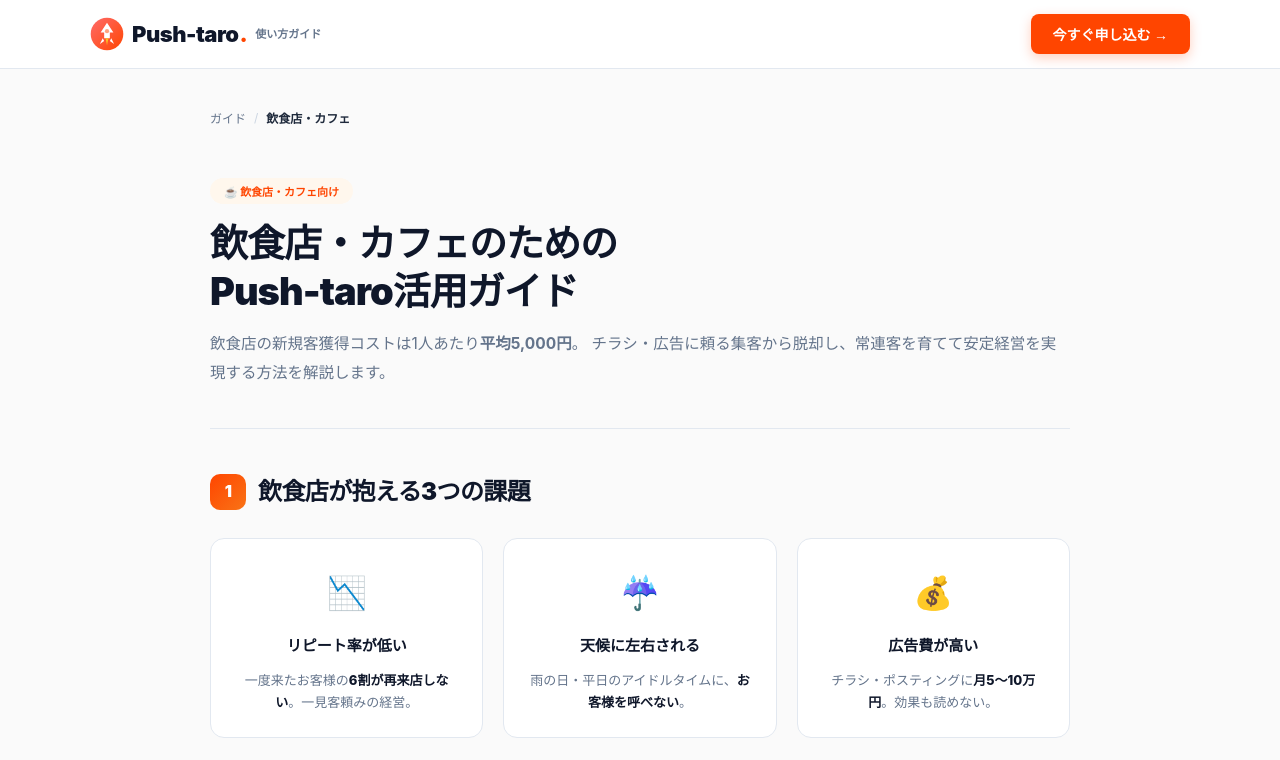
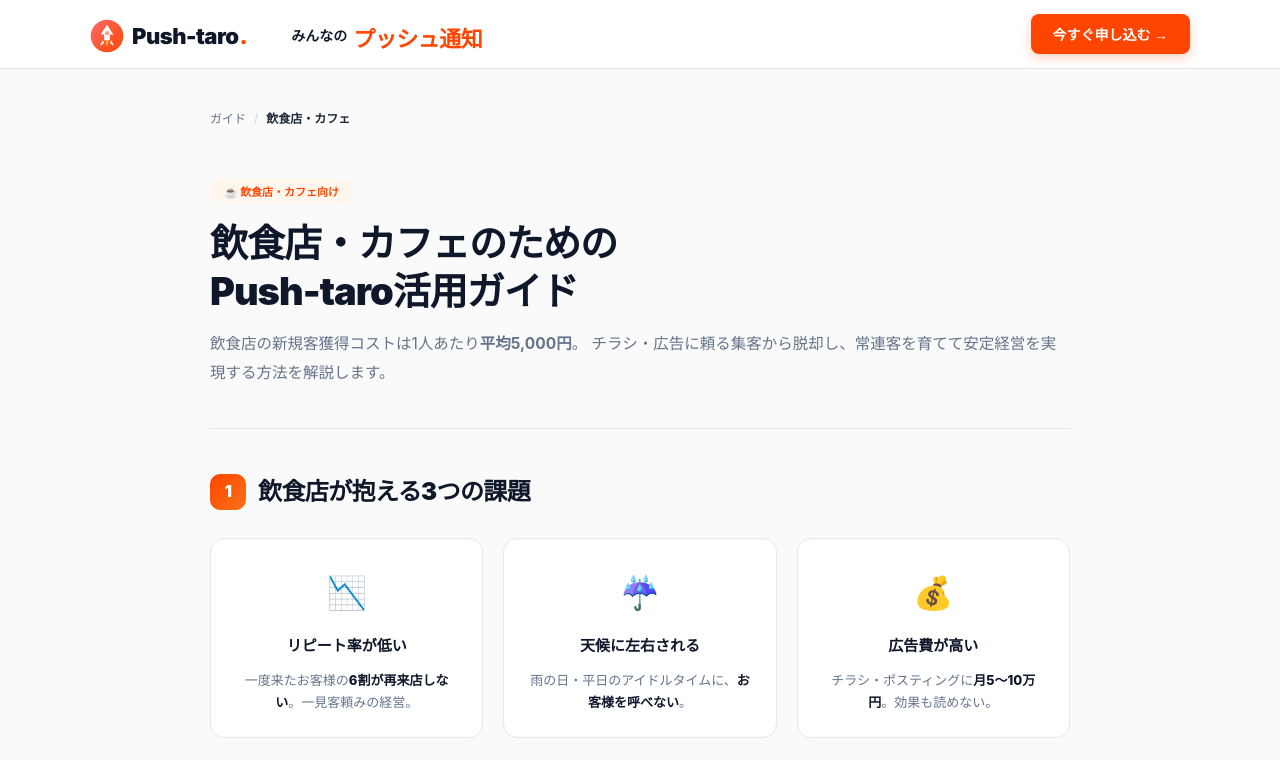
Before and after one commit to thellcishii-lang/push-taro, a Next.js app: page /guide/cafe in a window 1280 px wide. Shown: the top 760 px of the page. Built offline with nearby package versions, Linux system fonts and the light colour scheme; no server answers.

Commit message:
Update BrandLogo.tsx

```diff
--- a/components/BrandLogo.tsx
+++ b/components/BrandLogo.tsx
@@ -2,44 +2,26 @@
 import Link from 'next/link';
 
 interface BrandLogoProps {
-  tagline?: string;
   className?: string;
-  taglineStyle?: 'plain' | 'badge';
 }
 
-export default function BrandLogo({
-  tagline = '実店舗のためのPush通知CRM',
-  className,
-  taglineStyle = 'plain',
-}: BrandLogoProps) {
+export default function BrandLogo({ className = '' }: BrandLogoProps) {
   return (
-    <Link
-      href="/"
-      className={className}
-      style={{
-        display: 'flex',
-        alignItems: 'center',
-        fontFamily:
-          '-apple-system, BlinkMacSystemFont, "Segoe UI", Roboto, "Helvetica Neue", Arial, "Noto Sans JP", sans-serif',
-        fontSize: '22px',
-        fontWeight: 900,
-        color: '#0f172a',
-        letterSpacing: '-0.5px',
-        textDecoration: 'none',
-        lineHeight: 1,
-      }}
-    >
-      {/* ロケットマーク */}
+    <>
+      {/* LP と同じ Inter を読み込む（重複してもブラウザ側でキャッシュされる） */}
+      <link rel="preconnect" href="https://fonts.googleapis.com" />
+      <link rel="preconnect" href="https://fonts.gstatic.com" crossOrigin="anonymous" />
+      <link
+        href="https://fonts.googleapis.com/css2?family=Inter:wght@400;600;700;800;900&display=swap"
+        rel="stylesheet"
+      />
+
+      <Link href="/" className={`brand-logo ${className}`.trim()}>
         <svg
+          className="brand-logo-mark"
           viewBox="0 0 48 48"
           fill="none"
           xmlns="http://www.w3.org/2000/svg"
-        style={{
-          width: '34px',
-          height: '34px',
-          flexShrink: 0,
-          marginRight: '8px',
-        }}
         >
           <defs>
             <linearGradient
@@ -62,38 +44,78 @@ export default function BrandLogo({
           <path d="M22 30 L24 40 L26 30 Z" fill="#fbbf24" />
         </svg>
 
-      {/* Push-taro ロゴ文字 */}
-      <span style={{ color: '#0f172a' }}>Push-taro</span>
-      <span style={{ color: '#ff4500', marginLeft: '1px' }}>.</span>
+        <span className="brand-logo-name">Push-taro</span>
+        <span className="brand-logo-dot">.</span>
+        <small className="brand-logo-tagline">
+          みんなの<span className="brand-logo-tagline-hl">プッシュ通知</span>
+        </small>
 
-      {/* タグライン */}
-      {tagline && (
-        <small
-          style={
-            taglineStyle === 'badge'
-              ? {
-                  fontSize: '12px',
-                  fontWeight: 800,
-                  color: '#ff4500',
-                  background: '#fff7ed',
-                  border: '1.5px solid #ff4500',
-                  padding: '4px 12px',
-                  borderRadius: '20px',
-                  marginLeft: '10px',
-                  letterSpacing: '0.3px',
+        <style jsx global>{`
+          .brand-logo {
+            display: flex;
+            align-items: center;
+            /* ★ LP と同じく Inter を先頭に。日本語は Noto Sans JP へフォールバック */
+            font-family: 'Inter', -apple-system, BlinkMacSystemFont, 'Segoe UI',
+              Roboto, 'Helvetica Neue', Arial, 'Noto Sans JP', sans-serif;
+            font-size: 22px;
+            font-weight: 900;
+            color: #0f172a;
+            letter-spacing: -0.5px;
+            text-decoration: none;
+            line-height: 1;
+            padding-top: 4px;
           }
-              : {
-                  fontSize: '11px',
-                  fontWeight: 600,
-                  color: '#64748b',
-                  letterSpacing: 0,
-                  marginLeft: '8px',
+          .brand-logo-mark {
+            width: 34px;
+            height: 34px;
+            flex-shrink: 0;
+            margin-right: 8px;
+          }
+          .brand-logo-name {
+            color: #0f172a;
+          }
+          .brand-logo-dot {
+            color: #ff4500;
+            margin-left: 1px;
+          }
+          .brand-logo-tagline {
+            font-size: 14px;
+            font-weight: 600;
+            color: #0f172a;
+            letter-spacing: 0;
+            line-height: 1;
+            display: inline-flex;
+            align-items: center;
+            gap: 4px;
+            margin: 0 0 0 40px;
+            padding: 4px;
+            border: 0;
+          }
+          .brand-logo-tagline-hl {
+            color: #ff4500;
+            font-size: 22px;
+            font-weight: 900;
+            letter-spacing: -0.5px;
+            margin-left: 2px;
+            padding-top: 6px;
+          }
+          @media (max-width: 900px) {
+            .brand-logo-tagline {
+              display: none;
             }
           }
-        >
-          {tagline}
-        </small>
-      )}
+          @media (max-width: 640px) {
+            .brand-logo {
+              font-size: 18px;
+            }
+            .brand-logo-mark {
+              width: 28px;
+              height: 28px;
+              margin-right: 6px;
+            }
+          }
+        `}</style>
       </Link>
+    </>
   );
 }
```
Lines whose indentation alone changed are shown as unchanged.
